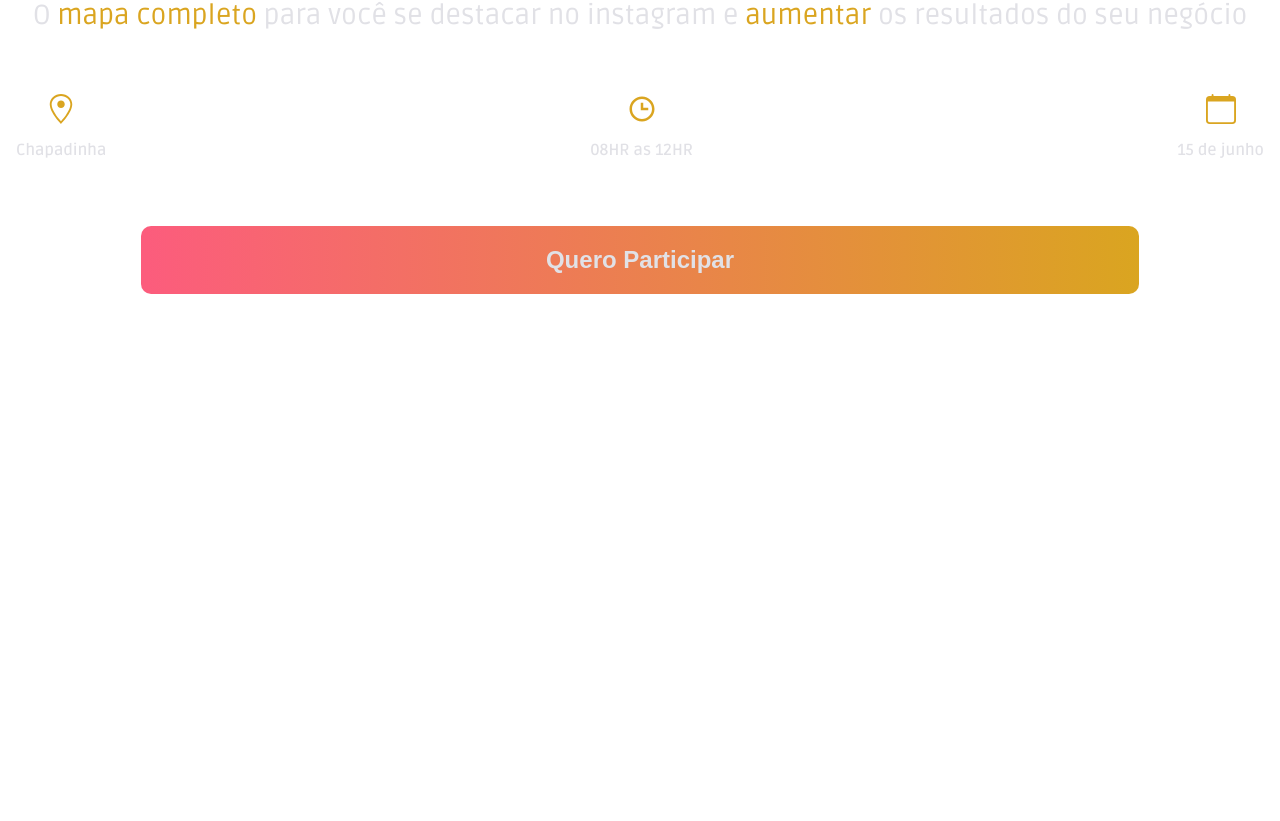
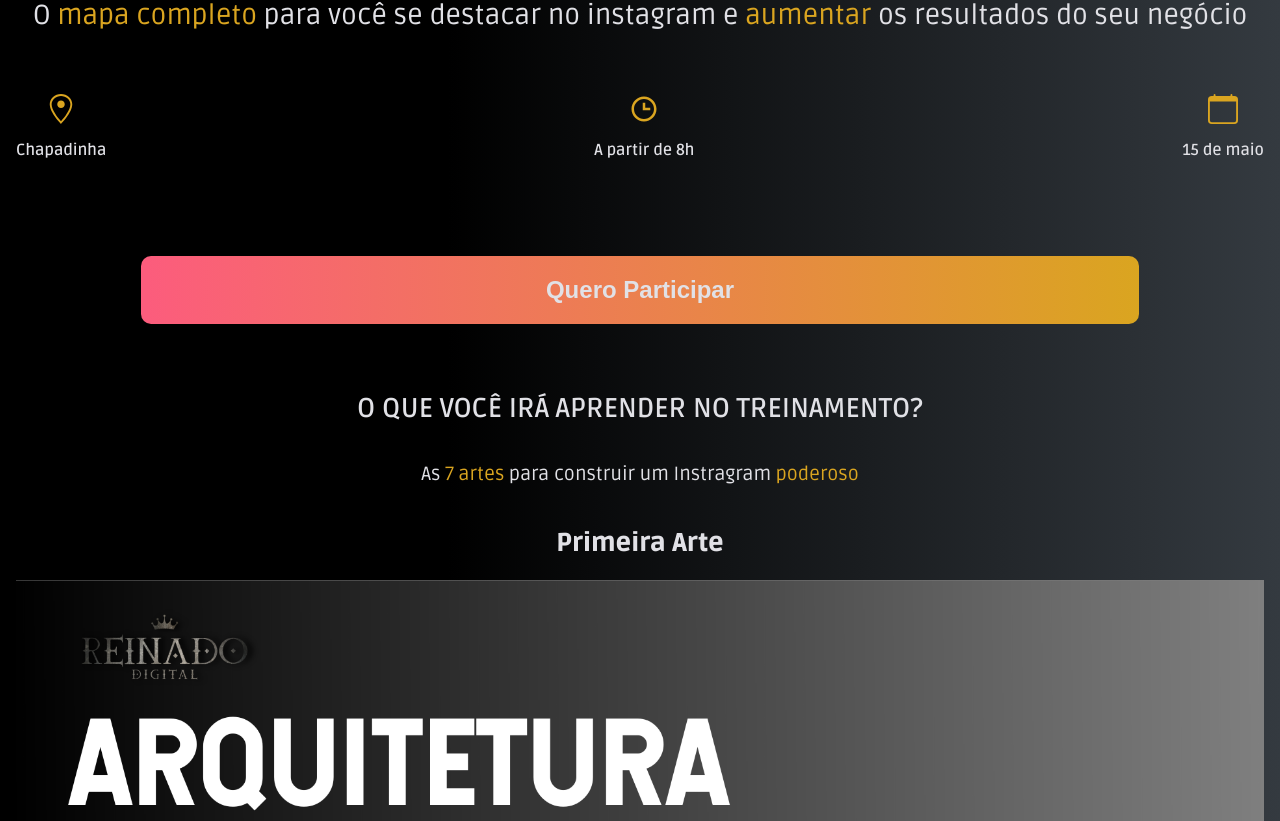
Before and after one commit to Nhed1/reinado, a React (Vite) app: page / in a window 1280 px wide. Shown: the part 811-1632 px from the top of the page. Before the commit the page ends 1121 px from the top, so only its background shows below. Built offline with nearby package versions, Linux system fonts and the light colour scheme.

Commit message:
feat(styles): mvp done

```diff
--- a/src/App.jsx
+++ b/src/App.jsx
@@ -4,6 +4,7 @@ import { GlobalStyle } from "./styles/GlobalStyles";
 import { Wrapper } from "./components/Wrapper";
 import { Header } from "./components/Header/Header";
 import { Info } from "./components/Info/Info";
+import { Main } from "./components/Main/Main";
 
 function App() {
   return (
@@ -12,6 +13,7 @@ function App() {
       <Padding>
         <Header />
         <Info />
+        <Main />
       </Padding>
     </Wrapper>
   );
@@ -22,20 +24,3 @@ const Padding = styled.div`
 `;
 
 export default App;
-
-function Main() {
-  return (
-    <div>
-      <h1>O QUE VOCÊ IRÁ APRENDER NO TREINAMENTO?</h1>
-    </div>
-  );
-}
-
-function Card() {
-  return (
-    <div>
-      <h2>PRIMEIRA PARTE</h2>
-      <img src="" alt="" />
-    </div>
-  );
-}
--- a/src/components/Button/Button.jsx
+++ b/src/components/Button/Button.jsx
@@ -5,7 +5,8 @@ export function Button() {
 }
 
 const ButtonStyle = styled.button`
-  margin-top: 20px;
+  cursor: pointer;
+  margin-top: 50px;
   border: none;
   border-radius: 10px;
   padding: 20px;
--- a/src/components/Info/Info.jsx
+++ b/src/components/Info/Info.jsx
@@ -17,11 +17,11 @@ export function Info() {
         </InfoIconAndText>
         <InfoIconAndText>
           <BiTime size="30px" />
-          <p>08HR as 12HR </p>
+          <p>A partir de 8h </p>
         </InfoIconAndText>
         <InfoIconAndText>
           <BsCalendar size="30px" />
-          <p>15 de junho</p>
+          <p>15 de maio</p>
         </InfoIconAndText>
       </InfoDiv>
       <FlexColumn>
--- /dev/null
+++ b/src/components/Main/Main.jsx
@@ -0,0 +1,83 @@
+import styled from "styled-components";
+import { Span } from "../Span";
+import image1 from "../../assets/1.png";
+import image2 from "../../assets/2.png";
+import image3 from "../../assets/3.png";
+import image4 from "../../assets/4.png";
+import image5 from "../../assets/5.png";
+import image6 from "../../assets/6.png";
+import image7 from "../../assets/7.png";
+
+export function Main() {
+  return (
+    <MainStyles>
+      <h1>O QUE VOCÊ IRÁ APRENDER NO TREINAMENTO?</h1>
+      <p>
+        As <Span> 7 artes</Span> para construir um Instragram
+        <Span> poderoso</Span>
+      </p>
+      <CardStyles>
+        <h2>Primeira Arte</h2>
+        <img src={image1} alt="" />
+      </CardStyles>
+      <CardStyles>
+        <h2>Segunda Arte</h2>
+        <img src={image2} alt="" />
+      </CardStyles>
+      <CardStyles>
+        <h2>Terceira Arte</h2>
+        <img src={image3} alt="" />
+      </CardStyles>
+      <CardStyles>
+        <h2>Quarta Arte</h2>
+        <img src={image4} alt="" />
+      </CardStyles>
+      <CardStyles>
+        <h2>Quinta Arte</h2>
+        <img src={image5} alt="" />
+      </CardStyles>
+      <CardStyles>
+        <h2>Sexta Arte</h2>
+        <img src={image6} alt="" />
+      </CardStyles>
+      <CardStyles>
+        <h2>Sétima Arte</h2>
+        <img src={image7} alt="" />
+      </CardStyles>
+    </MainStyles>
+  );
+}
+
+const MainStyles = styled.div`
+  color: #e1e1e6;
+  display: flex;
+  flex-direction: column;
+  align-items: center;
+  margin-top: 50px;
+  h1 {
+    font-weight: 600;
+    font-size: 1.7rem;
+  }
+  p {
+    font-size: 1.2rem;
+  }
+  h1,
+  p {
+    text-align: center;
+  }
+`;
+const CardStyles = styled.div`
+  color: #e1e1e6;
+  display: flex;
+  flex-direction: column;
+  align-items: center;
+  margin-bottom: 40px;
+  img {
+    width: 100%;
+    height: auto;
+  }
+  h2 {
+    font-weight: 900;
+    font-size: 1.6rem;
+  }
+`;
--- a/src/components/Wrapper.js
+++ b/src/components/Wrapper.js
@@ -1,6 +1,6 @@
 import styled from "styled-components";
 export const Wrapper = styled.div`
   width: 100vw;
-  height: 100vh;
-  background-image: linear-gradient(#000, #495057);
+  /* background-image: linear-gradient(#000, #495057); */
+  background-image: linear-gradient(90deg, #000 0%, #000 35%, #343a40 100%);
 `;
```
